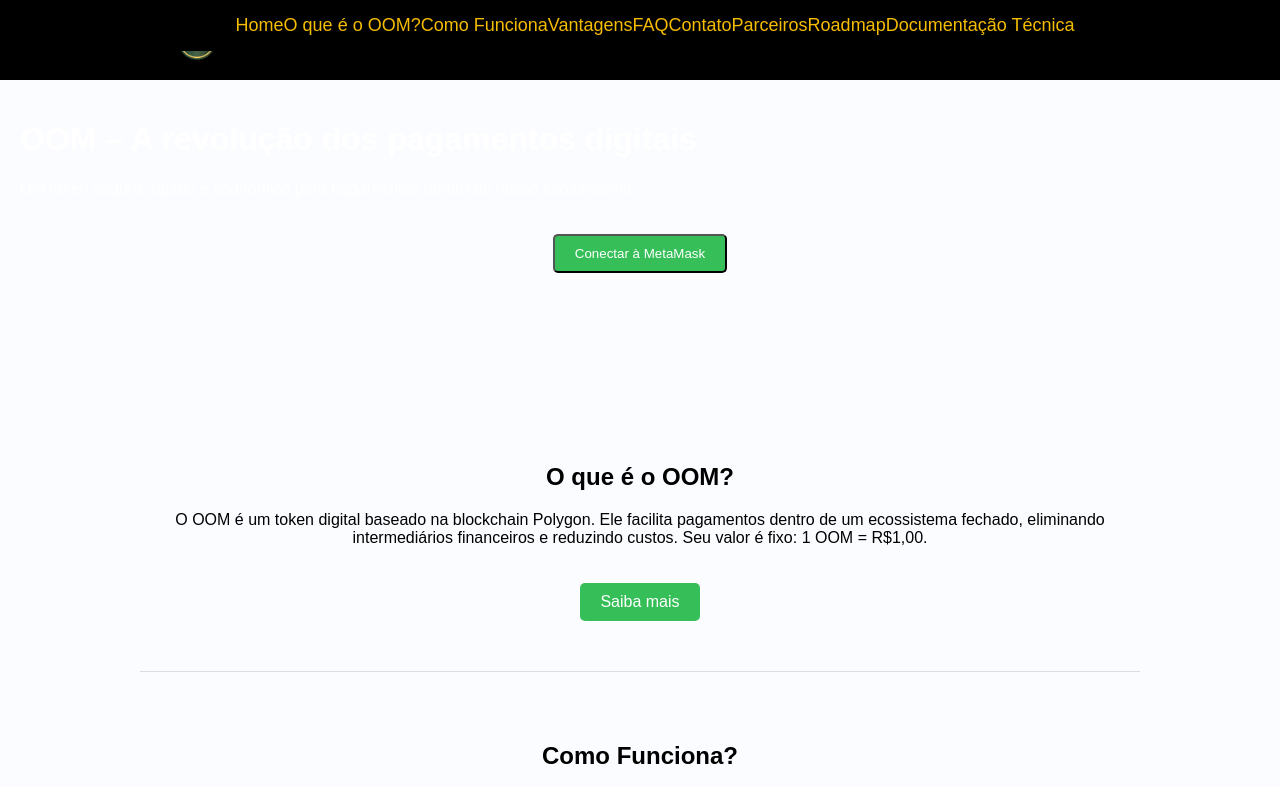
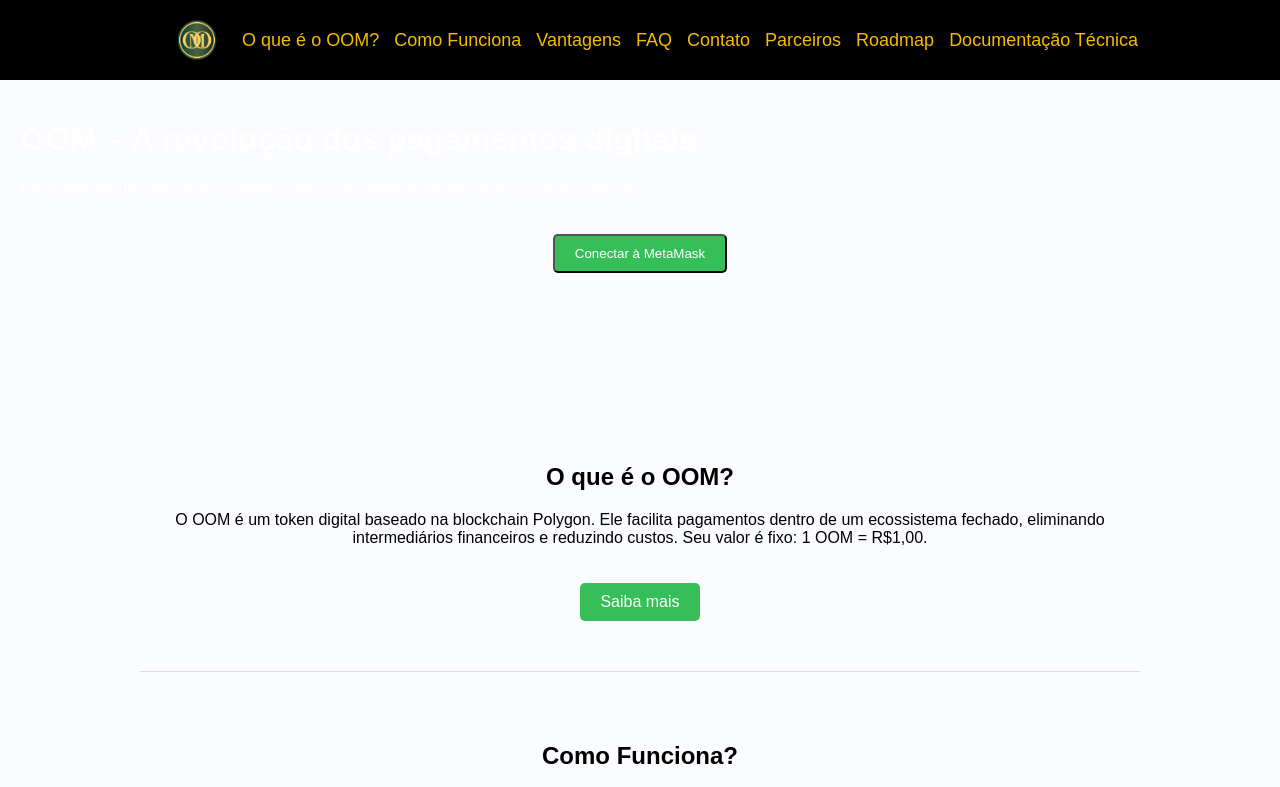
Before and after one commit to InnocenteGi/outofmatrix.github.io, a plain HTML site: page index.html in a window 1280 px wide. Shown: the top 787 px of the page. Drawn offline with Linux system fonts and the light colour scheme.

Commit message:
Update index.html

```diff
--- a/index.html
+++ b/index.html
@@ -46,17 +46,6 @@
             <a href="#documentacao">Documentação Técnica</a>
         </div>
     </nav>
-<nav>
-    <a href="index.html">Home</a>
-    <a href="oque.html">O que é o OOM?</a>
-    <a href="funciona.html">Como Funciona</a>
-    <a href="vantagens.html">Vantagens</a>
-    <a href="faq.html">FAQ</a>
-    <a href="contato.html">Contato</a>
-    <a href="parceiros.html">Parceiros</a>
-    <a href="roadmap.html">Roadmap</a>
-    <a href="documentacao.html">Documentação Técnica</a>
-</nav>
 
     <div class="banner">
         <h1>OOM – A revolução dos pagamentos digitais</h1>
```
